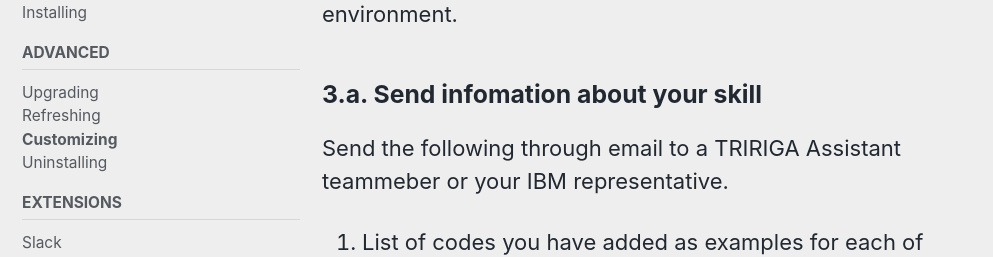
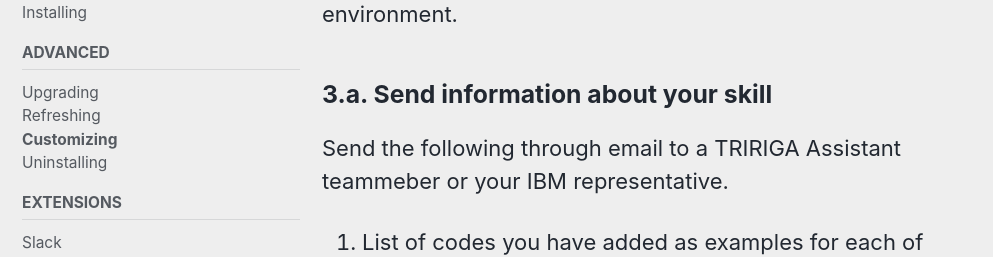
Before and after one commit to IBM/tririga-assistant, a Jekyll site: the page built from docs/_pages/customization.markdown, in a window 1280 px wide and 900 px high, scrolled down 4681 px. Shown: the part 181-438 px from the top of the window, without its empty margins (0-993 px from the left). Built offline with Jekyll 4.4.1, drawn with Linux system fonts in a browser that asks for light colours; cached includes are drawn as plain includes; nearby versions of some CDN libraries.

Commit message:
fix typo

```diff
--- a/docs/_pages/customization.markdown
+++ b/docs/_pages/customization.markdown
@@ -70,7 +70,7 @@ The TRIRIGA Assistant needs to be in-the-loop on all communication with your ski
 
 In order to route requests to your assistant without having an API key for your Watson Assistant service, code for a proxy has been provided at [https://github.com/IBM/tririga-assistant-proxy](https://github.com/IBM/tririga-assistant-proxy).  Please follow the README in that repository for how to get the small proxy app running in your IBM Cloud environment.
 
-### 3.a. Send infomation about your skill
+### 3.a. Send information about your skill
 
 Send the following through email to a TRIRIGA Assistant teammeber or your IBM representative.
 
```
